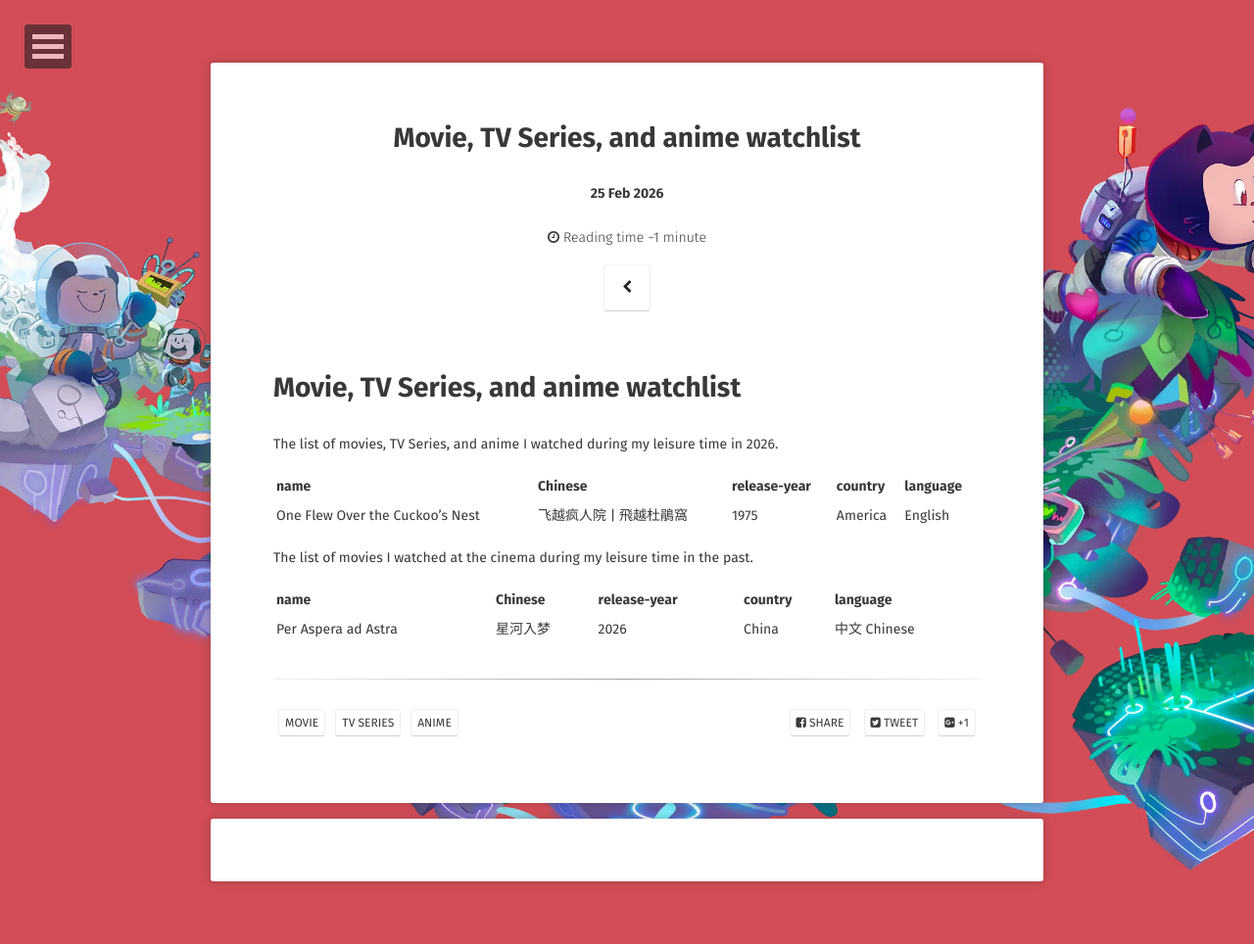
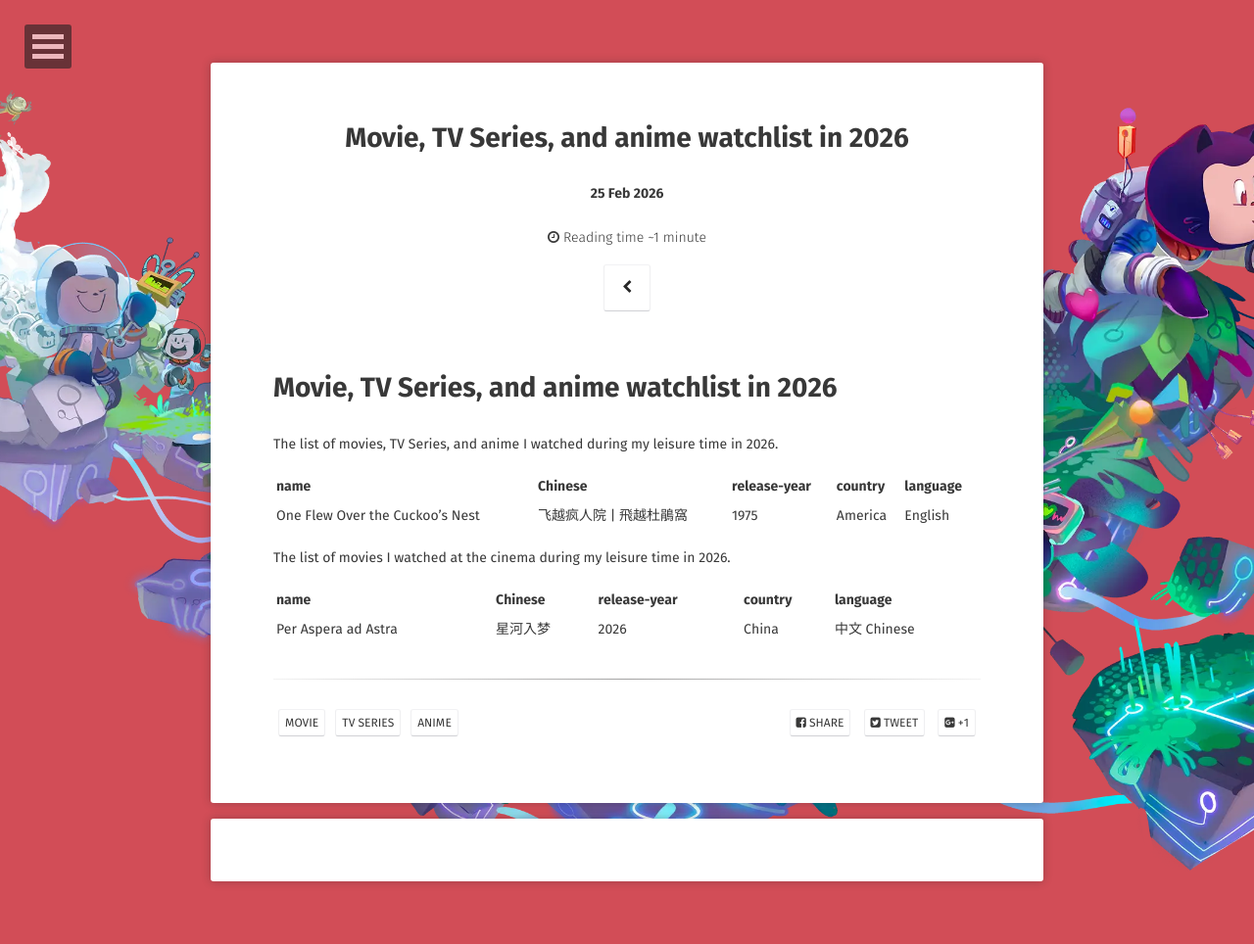
Before and after one commit to WebPavel/WebPavel.github.io, a Jekyll site: the page built from _posts/2026-02-25-movie-tv-series-and-anime-watchlist-in-2026.md, in a window 1280 px wide. Shown: the whole page at 98% size. Built offline with Jekyll 4.4.1, drawn with Linux system fonts in a browser that asks for light colours; some web fonts are replaced; comment, search, counter and statistics services are not loaded.

```diff
--- a/_posts/2026-02-25-movie-tv-series-and-anime-watchlist.md
+++ b/_posts/2026-02-25-movie-tv-series-and-anime-watchlist-in-2026.md
@@ -1,6 +1,6 @@
 ---
 layout: post
-title: "Movie, TV Series, and anime watchlist"
+title: "Movie, TV Series, and anime watchlist in 2026"
 date: 2026-02-25
 excerpt: "The list of movies, TV Series and anime I watched in 2026."
 tags: [ Movie, TV Series, anime ]
@@ -8,7 +8,7 @@
 ---
 
 
-# Movie, TV Series, and anime watchlist
+# Movie, TV Series, and anime watchlist in 2026
 
 The list of movies, TV Series, and anime I watched during my leisure time in 2026.
 
@@ -16,7 +16,7 @@
 |---------------------------------|----------------|--------------|---------|----------|
 | One Flew Over the Cuckoo's Nest | 飞越疯人院 \| 飛越杜鵑窩 | 1975         | America | English  |
 
-The list of movies I watched at the cinema during my leisure time in the past.
+The list of movies I watched at the cinema during my leisure time in 2026.
 
 | name                | Chinese | release-year | country | language   |
 |---------------------|---------|--------------|---------|------------|
```
